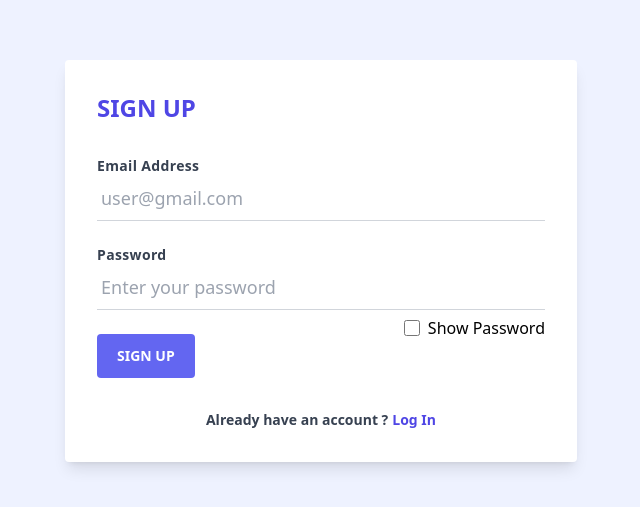
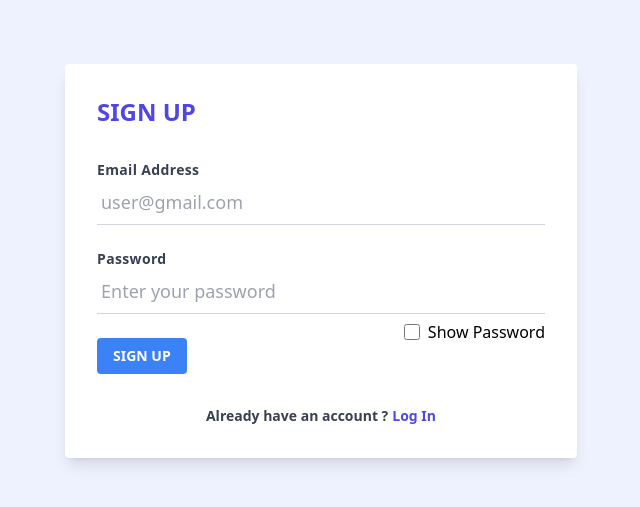
Before and after one commit to ParshuramNikam/Fake-Store-API, a Next.js app: page /user/signup in a window 1280 px wide. Shown: the part 151-658 px from the top of the page, without its empty margins (319-959 px from the left). Built offline with nearby package versions, Linux system fonts and the light colour scheme.

Commit message:
remove duplicate classes of signup button

```diff
--- a/pages/user/signup.js
+++ b/pages/user/signup.js
@@ -107,7 +107,7 @@ const register = () => {
                                 </div>
                             </div>
                             {
-                                <button className={`mb-5 bg-indigo-500 text-gray-100 py-3 px-5 flex items-center bg-blue-500 realtive hover:bg-blue-600 focus:ring text-white uppercase text-sm font-semibold px-4 py-2 rounded ${disableSignup ? "cursor-not-allowed" : ""}`}
+                                <button className={`mb-5 flex items-center bg-blue-500 realtive hover:bg-blue-600 focus:ring text-white uppercase text-sm font-semibold px-4 py-2 rounded ${disableSignup ? "cursor-not-allowed" : ""}`}
                                     onClick={(e) => { e.preventDefault(); signupHandler() }}
                                     disabled={disableSignup ? true : false}
                                 >Sign Up
```
